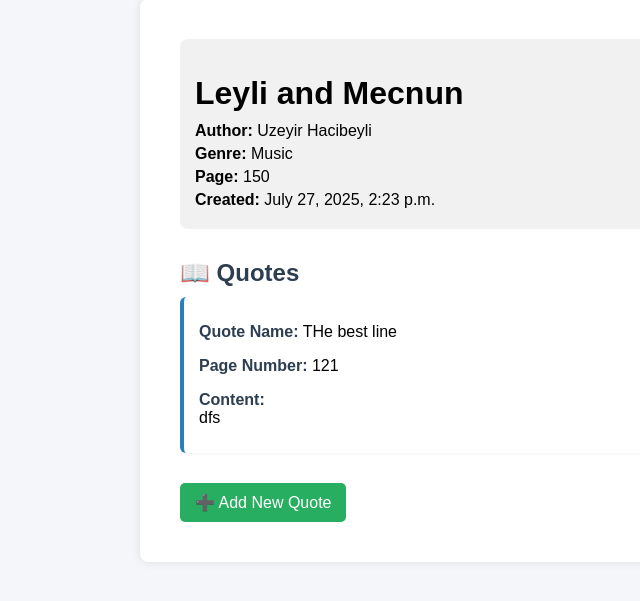
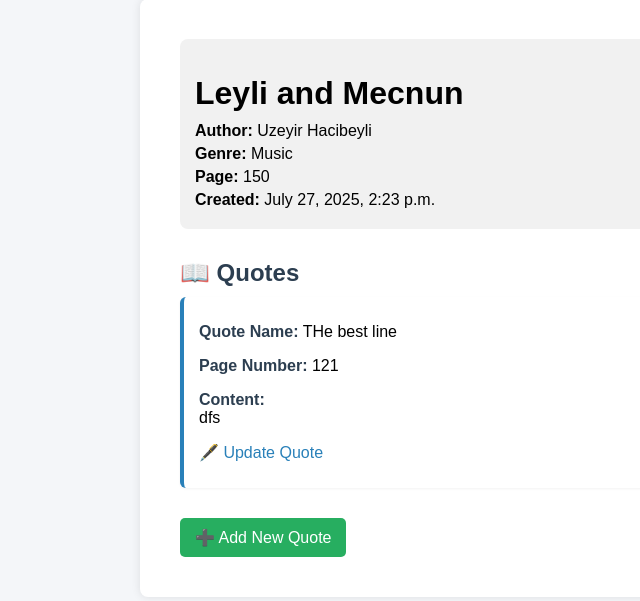
Before and after one commit to Shamil2007/DjangoProjects, a Django app: page /book_details/3957/ in a window 1280 px wide. Shown: the part 161-762 px from the top of the page, without its empty margins (80-720 px from the left). Run offline with Django 5.2, Linux system fonts and the light colour scheme; data comes from the database, SQL or seed files in the repository; both versions use the stored data as it was after the commit.

Commit message:
Update option added: now the user can edit their books or quotes

```diff
--- a/Book_Quote_Journal/journal/models.py
+++ b/Book_Quote_Journal/journal/models.py
@@ -17,8 +17,8 @@ class Genre(models.Model):
     def __str__(self):
         return self.genre
 
-def generate_unique_id():
-    return random.randint(1000, 9999)
+def generate_unique_id(start, finish):
+    return random.randint(start, finish)
 
 class Book(models.Model):
     title = models.CharField(max_length=50, null=False, blank=False)
@@ -27,7 +27,7 @@ class Book(models.Model):
     page = models.IntegerField(null=True, blank=True,
                                validators=[MinValueValidator(0), MaxValueValidator(2000)])
     created_date = models.DateTimeField(auto_now_add=True)
-    unique_id = models.IntegerField(default=generate_unique_id,
+    unique_id = models.IntegerField(default=generate_unique_id(1000, 9999),
                                     unique=True, blank=True,
                                     null=True, editable=False)
 
@@ -45,6 +45,9 @@ class Quote(models.Model):
     book = models.ForeignKey(Book, on_delete=models.CASCADE)
     page_number = models.IntegerField(null=True, blank=True, validators=[MinValueValidator(0), MaxValueValidator(2000)])
     created_date = models.DateTimeField(auto_now_add=True)
+    unique_id = models.IntegerField(default=generate_unique_id(10000, 99999),
+                                    unique=True, blank=True,
+                                    null=True, editable=False)
 
     def __str__(self):
         return self.name
--- a/Book_Quote_Journal/journal/templates/journal/book.html
+++ b/Book_Quote_Journal/journal/templates/journal/book.html
@@ -57,6 +57,7 @@
             <h2>🏷️ Genre: {{ book.genre }}</h2>
             <h2>📄 Page: {{ book.page }}</h2>
             <p>🔍 <a class="details-link" href="{% url 'book-details' book.unique_id %}">View Details</a></p>
+            <p>🖋️ <a class="details-link" href="{% url 'updateBook' book.unique_id %}">Update Details</a></p>
         </div>
     {% empty %}
         <p>No books found.</p>
--- a/Book_Quote_Journal/journal/templates/journal/book_details.html
+++ b/Book_Quote_Journal/journal/templates/journal/book_details.html
@@ -56,6 +56,15 @@
     .add-quote-link:hover {
         background-color: #219150;
     }
+
+    .details-link {
+        color: #2980b9;
+        text-decoration: none;
+    }
+
+    .details-link:hover {
+        text-decoration: underline;
+    }
 </style>
 
 <div class="container">
@@ -76,6 +85,7 @@
                 <p><strong>Quote Name:</strong> {{ quote.name }}</p>
                 <p><strong>Page Number:</strong> {{ quote.page_number }}</p>
                 <p><strong>Content:</strong><br>{{ quote.content }}</p>
+                <p><a class="details-link" href="{% url 'updateQuote' unique_id=quote.unique_id %}">🖋️ Update Quote</a></p>
             </div>
         {% empty %}
             <p>No quotes found for this book.</p>
--- a/Book_Quote_Journal/journal/urls.py
+++ b/Book_Quote_Journal/journal/urls.py
@@ -6,5 +6,10 @@ urlpatterns = [
     path('book_details/<int:unique_id>/', views.book_details, name='book-details'),
 
     path('createBook/', views.createBook, name='createBook'),
-    path('book_details/<int:unique_id>/createQuote', views.createQuote , name = 'createQuote')
+    path('<int:unique_id>/updateBook/', views.updateBook, name='updateBook'),
+
+    path('book_details/<int:unique_id>/createQuote', views.createQuote , name = 'createQuote'),
+    path('quote/<int:unique_id>/update/', views.updateQuote, name='updateQuote')
+
+
 ]
--- a/Book_Quote_Journal/journal/views.py
+++ b/Book_Quote_Journal/journal/views.py
@@ -28,7 +28,9 @@ def createBook(request):
             return redirect('book')
 
     context = {'form': form,
-               'name': 'Book'}
+               'name': 'Book',
+               'is_new': True,
+               'action_type': 'Add'}
     return render(request, 'journal/book_form.html', context)
 
 def createQuote(request,  unique_id):
@@ -41,5 +43,40 @@ def createQuote(request,  unique_id):
             return redirect('book-details',  unique_id)
 
     context = {'form': form,
-               'name': 'Quote'}
+               'name': 'Quote',
+               'is_new': True,
+               'action_type': 'Add'}
     return render(request, 'journal/book_form.html', context)
+
+
+def updateBook(request, unique_id):
+    book = Book.objects.get(unique_id=unique_id)
+    form = BookForm(instance=book)
+
+    if request.method == "POST":
+        form = BookForm(request.POST, instance=book)
+        if form.is_valid():
+            form.save()
+            return redirect('book-details',  unique_id=unique_id)
+
+    context = {'form': form,
+               'name': 'Book',
+               'is_new': False,
+               'action_type': 'Update'}
+    return render(request, 'journal/book_form.html', context)
+
+def updateQuote(request, unique_id):
+    quote = Quote.objects.get(unique_id=unique_id)
+    form = QuoteForm(instance=quote)
+
+    if request.method == "POST":
+        form = QuoteForm(request.POST, instance=quote)
+        if form.is_valid():
+            form.save()
+            return redirect('book-details', unique_id=quote.book.unique_id)
+
+    context = {'form': form,
+               'name': 'Quote',
+               'is_new': False,
+               'action_type': 'Update'}
+    return render(request, 'journal/book_form.html', context)
```
Also changed, not shown: Book_Quote_Journal/journal/templates/journal/book_form.html (+7 -2 lines), Book_Quote_Journal/db.sqlite3, Book_Quote_Journal/journal/migrations/0008_alter_book_unique_id.py (added), Book_Quote_Journal/journal/migrations/0009_quote_unique_id_alter_book_unique_id.py (added).
